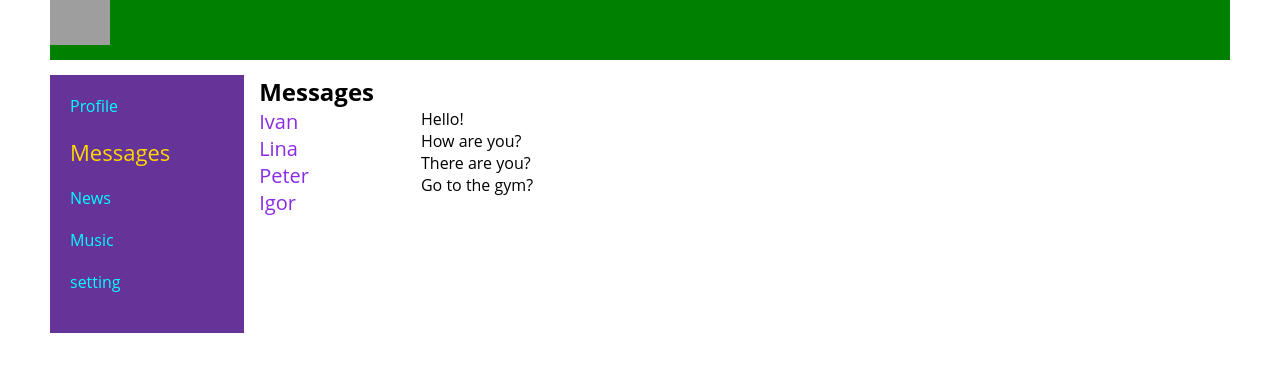
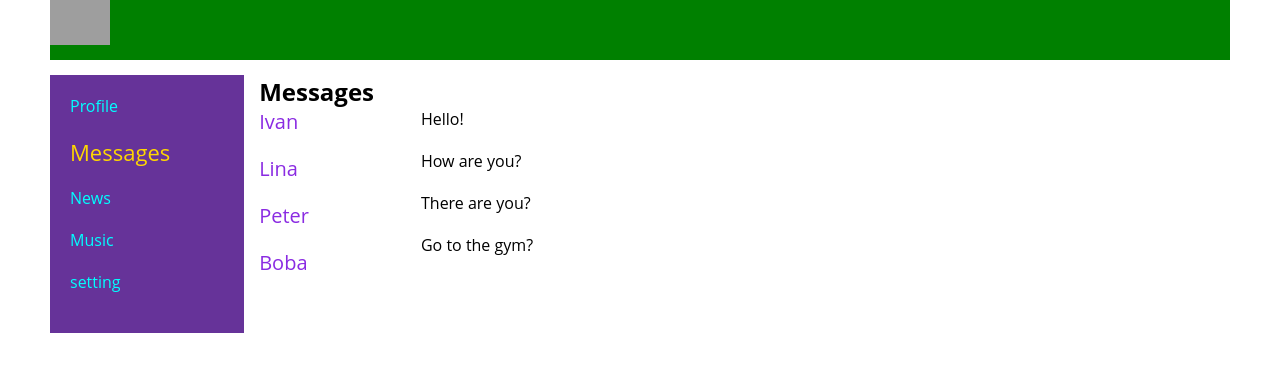
Before and after one commit to Ilya-m2195/social-network, a React (Create React App) app: page /messages in a window 1280 px wide. Shown: the top 372 px of the page. Built offline with nearby package versions, Linux system fonts and the light colour scheme; grey boxes are pictures that could not be loaded.

Commit message:
Moved users and dialogs into separate components. moved data of users, vialogs and posts to index.jsx

```diff
--- a/src/App.js
+++ b/src/App.js
@@ -12,7 +12,7 @@ import { BrowserRouter, Route, Routes } from 'react-router-dom';
 
 
 
-const App = () => {
+const App = (props) => {
   return (
     <BrowserRouter>
       <div className='container'>
@@ -22,8 +22,8 @@ const App = () => {
 
           <div className='content'>
             <Routes>
-              <Route path='/profile' Component={Profile} />
-              <Route path='/messages/*' Component={Messages} />
+              <Route path='/profile' element={<Profile posts={props.posts}/>} />
+              <Route path='/messages/*' element={<Messages users={props.users} dialogs={props.dialogs}/>} />
               <Route path='/news' Component={News} />
               <Route path='/music' Component={Music} />
               <Route path='/setting' Component={Setting} />
--- /dev/null
+++ b/src/components/Messages/Dialogs/Dialog.jsx
@@ -0,0 +1,9 @@
+import Style from './Dialog.module.css'
+
+const Dialog = props => {
+  return (
+    <div className={Style.dialog}>{props.massage}</div>
+  )
+}
+
+export default Dialog;
--- /dev/null
+++ b/src/components/Messages/Dialogs/Dialog.module.css
@@ -0,0 +1,3 @@
+.dialog {
+  margin-bottom: 20px;
+}
--- a/src/components/Messages/Messages.jsx
+++ b/src/components/Messages/Messages.jsx
@@ -1,79 +1,61 @@
+import Dialog from './Dialogs/Dialog'
+import Style from './Messages.module.css'
+import User from './Users/User'
 
-import { NavLink } from 'react-router-dom'
-import Style from './Messages.module.css'
+// let userArrayData = [
+//   {
+//     id: 1,
+//     name: 'Ivan',
+//   },
+//   {
+//     id: 2,
+//     name: 'Lina',
+//   },
+//   {
+//     id: 3,
+//     name: 'Peter',
+//   },
+//   {
+//     id: 4,
+//     name: 'Igor',
+//   },
+// ]
 
-const User = props => {
+// let dialogArrayData = [
+//   {
+//     massage: 'Hello!',
+//     id: 0,
+//   },
+//   {
+//     massage: 'How are you?',
+//     id: 1,
+//   },
+//   {
+//     massage: 'There are you?',
+//     id: 2,
+//   },
+//   {
+//     massage: 'Go to the gym?',
+//     id: 3,
+//   },
+// ]
+
+
+
+const Messages = (props) => {
+
+  let dialogElements = props.dialogs.map(dialog => <Dialog massage={dialog.massage} />);
+  let dialogUsers = props.users.map(user => <User name={user.name} id={user.id} />);
+
   return (
-    <li className={Style.dialogs_user}>
-      <NavLink className={UserActiveData => UserActiveData.isActive ? Style.active : Style.dialogs_user}
-        to={'/messages/' + props.id}>{props.name}
-      </NavLink>
-    </li>
-  )
-}
-
-let userArrayData = [
-  {
-    id: 1,
-    name: 'Ivan',
-  },
-  {
-    id: 2,
-    name: 'Lina',
-  },
-  {
-    id: 3,
-    name: 'Peter',
-  },
-  {
-    id: 4,
-    name: 'Igor',
-  },
-]
-
-const Dialog = props => {
-  return (
-    <div className={Style.message}>{props.massage}</div>
-  )
-}
-
-let dialogArrayData = [
-  {
-    massage: 'Hello!',
-    id: 0,
-  },
-  {
-    massage: 'How are you?',
-    id: 1,
-  },
-  {
-    massage: 'There are you?',
-    id: 2,
-  },
-  {
-    massage: 'Go to the gym?',
-    id: 3,
-  },
-]
-
-const Messages = () => {
-  return (
-
-    <div className={Style.container}>
+    < div className={Style.container} >
       <h2>Messages</h2>
       <div className={Style.dialogs_box}>
         <ul className={Style.users}>
-          <User name = {userArrayData[0].name} id={userArrayData[0].id} />
-          <User name = {userArrayData[1].name} id={userArrayData[1].id} />
-          <User name = {userArrayData[2].name} id={userArrayData[2].id} />
-          <User name = {userArrayData[3].name} id={userArrayData[3].id} />
-
+          {dialogUsers}
         </ul>
         <div className={Style.messages}>
-          <Dialog massage= {dialogArrayData[0].massage} />
-          <Dialog massage= {dialogArrayData[1].massage} />
-          <Dialog massage= {dialogArrayData[2].massage} />
-          <Dialog massage= {dialogArrayData[3].massage} />
+          {dialogElements}
         </div>
       </div>
     </div >
--- a/src/components/Messages/Messages.module.css
+++ b/src/components/Messages/Messages.module.css
@@ -6,13 +6,3 @@
   display: grid;
   grid-template-columns: 2fr 10fr;
 }
-
-.dialogs_user {
-  color: blueviolet;
-  font-size: 20px;
-}
-
-.active {
-color: rgb(43, 226, 180);
-font-size: 22px;
-}
--- /dev/null
+++ b/src/components/Messages/Users/User.jsx
@@ -0,0 +1,15 @@
+import { NavLink } from "react-router-dom"
+import Style from './User.module.css'
+
+
+const User = props => {
+  return (
+    <li className={Style.dialogs_user}>
+      <NavLink className={UserActiveData => UserActiveData.isActive ? Style.active : Style.dialogs_user}
+        to={'/messages/' + props.id}>{props.name}
+      </NavLink>
+    </li>
+  )
+}
+
+export default User;
--- /dev/null
+++ b/src/components/Messages/Users/User.module.css
@@ -0,0 +1,10 @@
+.dialogs_user {
+  margin-bottom: 20px;
+  color: blueviolet;
+  font-size: 20px;
+}
+
+.active {
+color: rgb(43, 226, 180);
+font-size: 22px;
+}
--- a/src/components/Profile/MyPosts/MyPosts.jsx
+++ b/src/components/Profile/MyPosts/MyPosts.jsx
@@ -2,24 +2,18 @@ import Style from './MyPosts.module.css'
 import NewPost from './NewPost/NewPost';
 import Post from './Post/Post';
 
-let postArrayData = [
-  {
-    message: 'hi',
-    likes: 10,
-  },
-  {
-    message: 'This is my second post',
-    likes: 12,
-  }
-]
 
-const MyPosts = () => {
+
+
+
+const MyPosts = (props) => {
+
+let postsElements = props.posts.map(post => <Post massage={post.message} likes={post.likes} />)
+
   return (
     <div className={Style.container}>My posts
       <NewPost />
-      <Post massage={postArrayData[0].message} likes={postArrayData[0].likes} />
-      <Post massage={postArrayData[1].message} likes={postArrayData[1].likes} />
-      <Post />
+      {postsElements};
     </div>
   )
 }
--- a/src/components/Profile/Profile.jsx
+++ b/src/components/Profile/Profile.jsx
@@ -1,11 +1,11 @@
 import Style from './Profile.module.css'
 import MyPosts from './MyPosts/MyPosts';
 import ProfileInfo from './profileInfo/profileInfo';
-const Profile = () => {
+const Profile = (props) => {
   return (
     <div>
      <ProfileInfo />
-      <MyPosts />
+      <MyPosts posts={props.posts}/>
     </div>
   )
 }
--- a/src/index.js
+++ b/src/index.js
@@ -4,10 +4,64 @@ import './index.css';
 import App from './App';
 import reportWebVitals from './reportWebVitals';
 
+let userArrayData = [
+  {
+    id: 1,
+    name: 'Ivan',
+  },
+  {
+    id: 2,
+    name: 'Lina',
+  },
+  {
+    id: 3,
+    name: 'Peter',
+  },
+  {
+    id: 4,
+    name: 'Boba',
+  },
+]
+
+let dialogArrayData = [
+  {
+    massage: 'Hello!',
+    id: 0,
+  },
+  {
+    massage: 'How are you?',
+    id: 1,
+  },
+  {
+    massage: 'There are you?',
+    id: 2,
+  },
+  {
+    massage: 'Go to the gym?',
+    id: 3,
+  },
+]
+
+let postArrayData = [
+  {
+    message: 'hi',
+    likes: 13,
+  },
+  {
+    message: 'This is my second post',
+    likes: 12,
+  },
+  {},
+]
+
 const root = ReactDOM.createRoot(document.getElementById('root'));
 root.render(
   <React.StrictMode>
-    <App />
+    <App
+      users={userArrayData}
+      dialogs={dialogArrayData}
+      posts={postArrayData}
+    />
   </React.StrictMode>
 );
 
```
